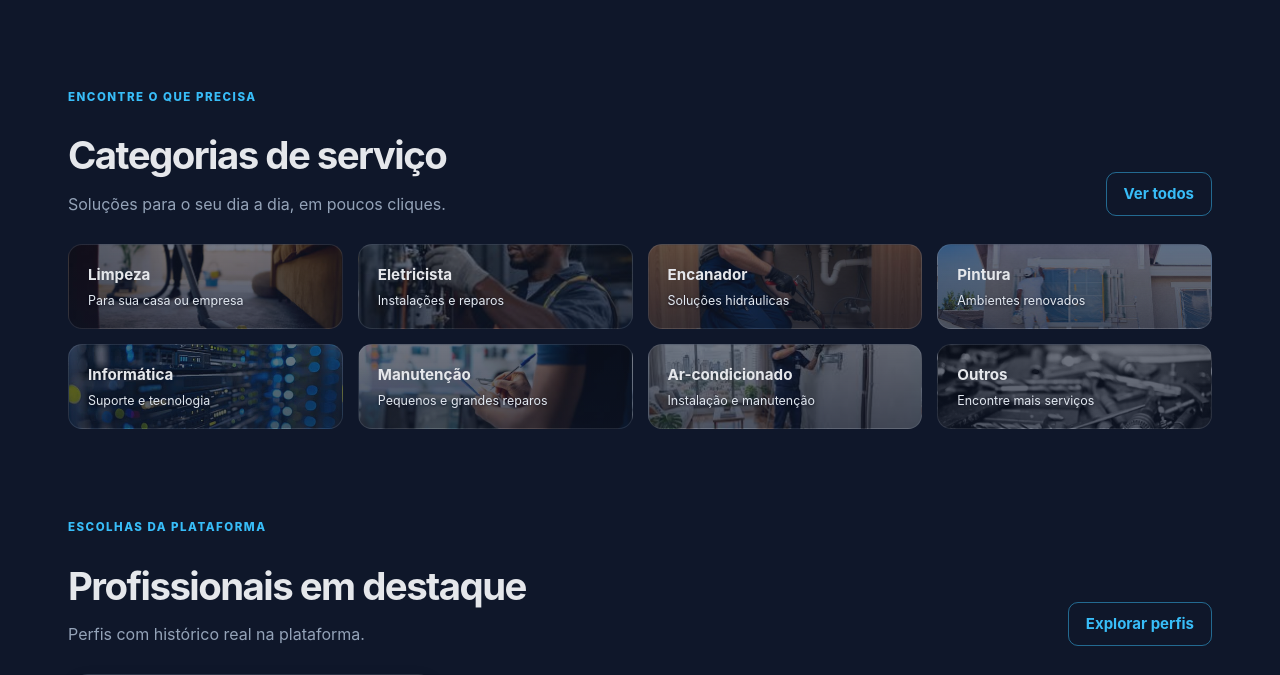
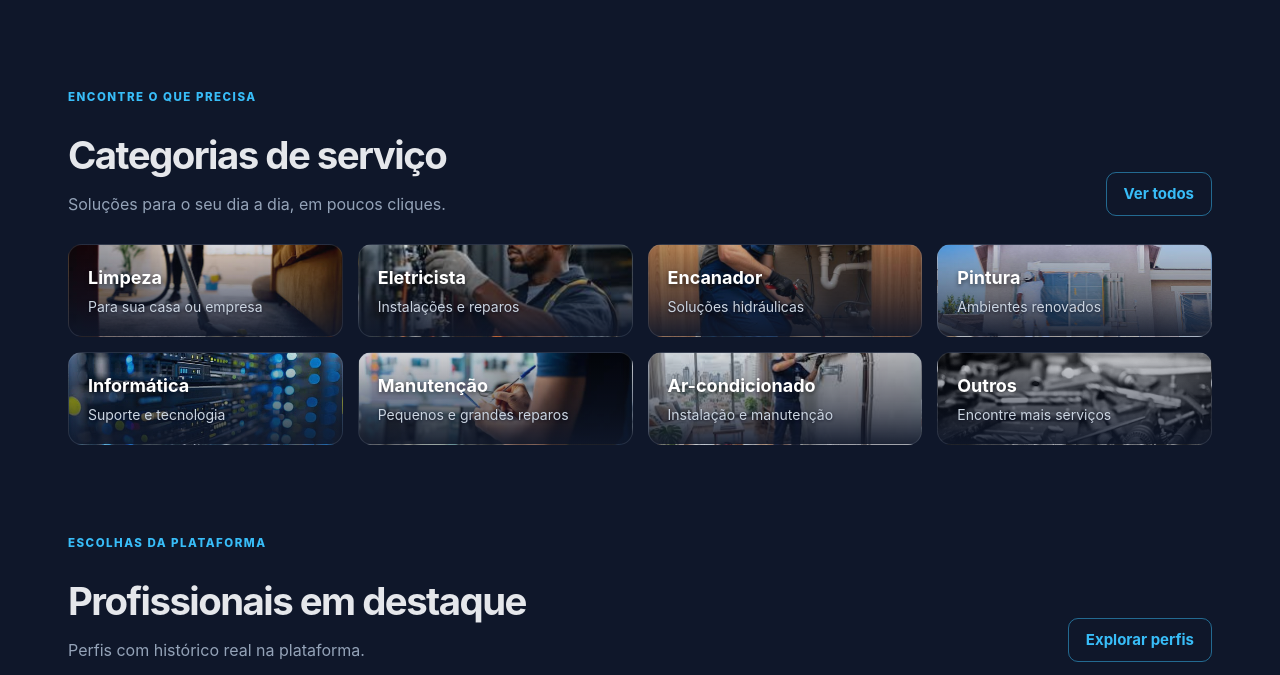
Before and after one commit to vantuilklitzke6992-code/ZENVIXTOTAL, a Flask app: page / in a window 1280 px wide. Shown: the part 720-1395 px from the top of the page. Run offline with Flask 3, Linux system fonts and the light colour scheme; data that the repository does not hold is empty.

Commit message:
refina tipografia das categorias da home

```diff
--- a/static/css/public.css
+++ b/static/css/public.css
@@ -323,23 +323,41 @@
 }
 
 .marketplace-category.category-image {
-    background-image: linear-gradient(rgba(15, 23, 42, .58), rgba(15, 23, 42, .72)),
+    background-image: linear-gradient(180deg,
+            rgba(15, 23, 42, .15) 0%,
+            rgba(15, 23, 42, .55) 60%,
+            rgba(15, 23, 42, .92) 100%),
         var(--category-image);
     background-position: center;
     background-size: cover;
+    display: flex;
+    flex-direction: column;
+    justify-content: flex-end;
 }
 
 .marketplace-category.category-image:hover {
-    background-image: linear-gradient(rgba(14, 165, 233, .22), rgba(15, 23, 42, .68)),
+    background-image: linear-gradient(180deg,
+            rgba(15, 23, 42, .18) 0%,
+            rgba(15, 23, 42, .58) 60%,
+            rgba(15, 23, 42, .94) 100%),
         var(--category-image);
+    border-color: rgba(56, 189, 248, .72);
+    box-shadow: 0 12px 24px rgba(2, 6, 23, .28);
 }
 
 .marketplace-category.category-image h3 {
-    margin-top: 0;
+    color: #FFFFFF;
+    font-size: 1.125rem;
+    font-weight: 700;
+    margin: 0 0 5px;
+    text-shadow: 0 2px 4px rgba(0, 0, 0, .5);
 }
 
 .marketplace-category.category-image p {
-    color: #E2E8F0;
+    color: #CBD5E1;
+    font-size: .875rem;
+    font-weight: 400;
+    line-height: 1.5;
     text-shadow: 0 1px 3px rgba(2, 6, 23, .7);
 }
 
```
